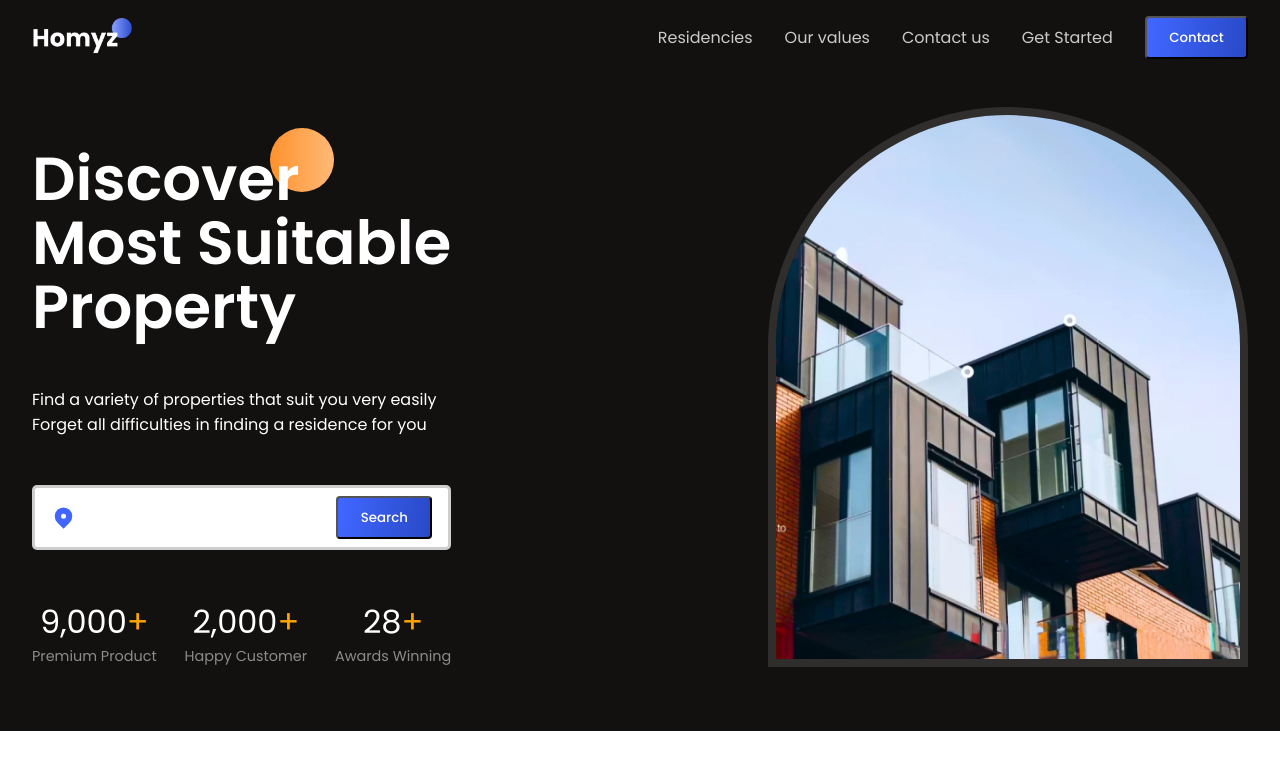
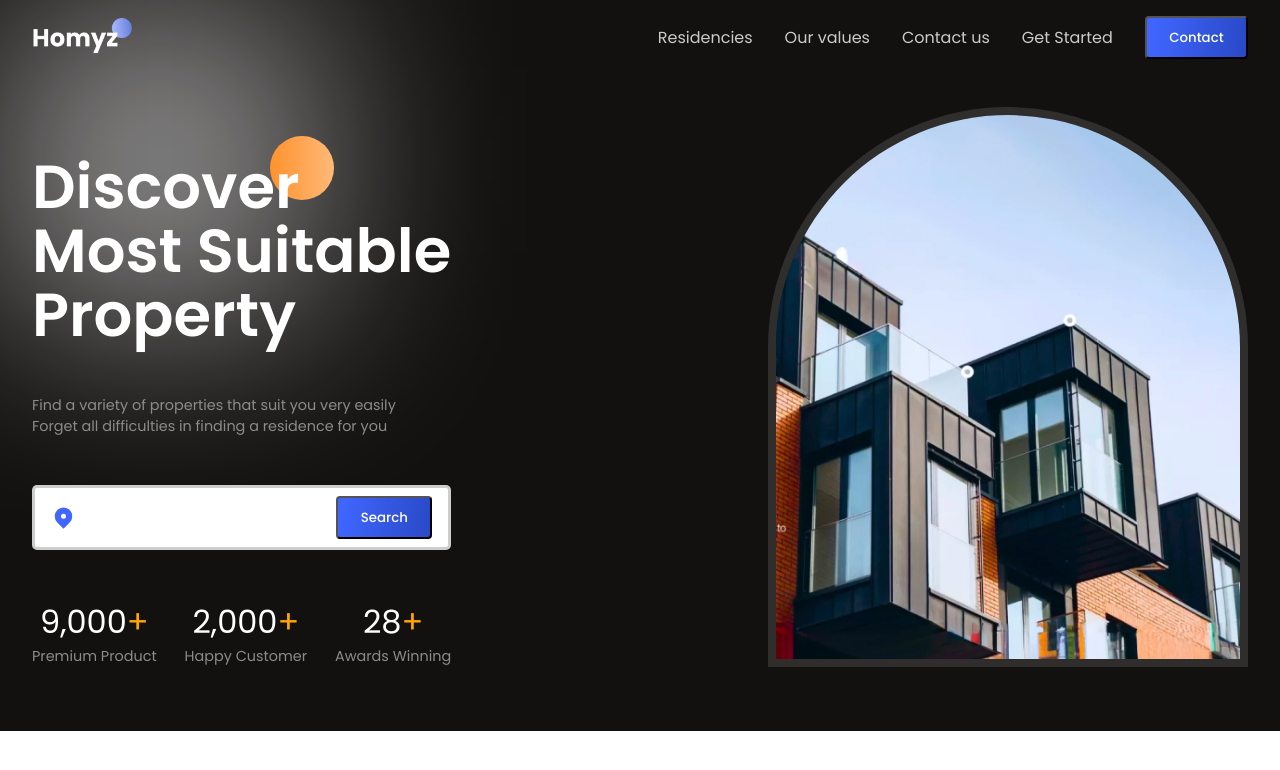
Before and after one commit to lwaziT/ReactJSWebsites, a React (Vite) app: page / in a window 1280 px wide. Shown: the top 770 px of the page. Built offline with nearby package versions, Linux system fonts and the light colour scheme.

Commit message:
Styling edits

```diff
--- /dev/null
+++ b/src/App.css
@@ -0,0 +1,17 @@
+.App{
+    position: relative;
+    overflow-x: clip;
+}
+
+.App>:nth-child(1){
+    background: var(--black);
+    position: relative;
+}
+
+.white-gradient{
+    position: absolute;
+    width: 20rem;
+    height: 20rem;
+    background: rgba(255, 255, 255, 0.522);
+    filter: blur(100px);*/
+}
--- a/src/App.jsx
+++ b/src/App.jsx
@@ -1,10 +1,14 @@
 import Header from "./components/Header/Header";
 import Hero from "./components/Hero/Hero";
+import './App.css'
 function App() {
   return (
     <div className="App">
-      <Header></Header>
-      <Hero/>
+      <div>
+        <div className="white-gradient"/>
+        <Header/>
+        <Hero/>
+      </div>
     </div>
   );
 }
--- a/src/components/Header/Header.css
+++ b/src/components/Header/Header.css
@@ -1,5 +1,4 @@
 .h-wrapper{
-    background: var(--black);
     color: white;
 }
 
--- a/src/components/Hero/Hero.css
+++ b/src/components/Hero/Hero.css
@@ -2,7 +2,7 @@
     color: white;
     position: relative;
     padding-bottom: 2rem;
-    background-color: var(--black);
+
 }
 
 .hero-container{
--- a/src/components/Hero/Hero.jsx
+++ b/src/components/Hero/Hero.jsx
@@ -18,8 +18,8 @@ const Hero = () => {
                     </div>
 
                     <div className="flexColStart hero-des">
-                        <span>Find a variety of properties that suit you very easily</span>
-                        <span>Forget all difficulties in finding a residence for you</span>
+                        <span className="secondaryText">Find a variety of properties that suit you very easily</span>
+                        <span className="secondaryText">Forget all difficulties in finding a residence for you</span>
                     </div>
 
                     <div className="flexCenter search-bar">
```
